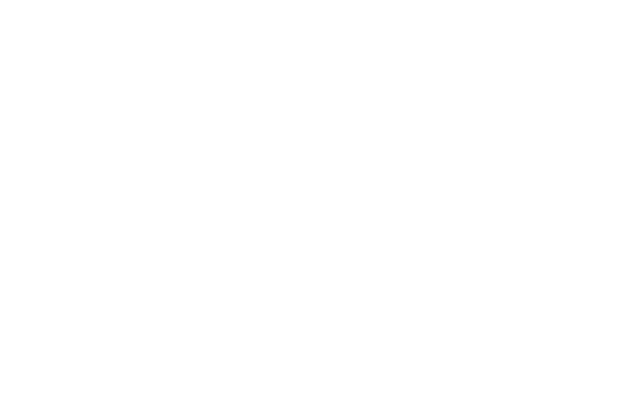
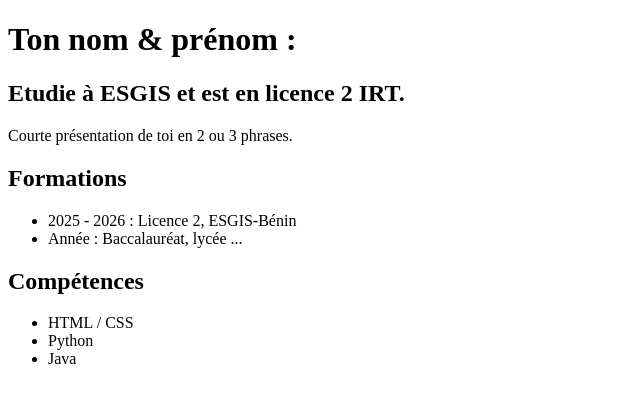
Before and after one commit to Saha66-tech/mon-cv, a plain HTML site: page index.html in a window 1280 px wide. Shown: the whole page, without its empty margins (0-640 px from the left). Drawn offline with Linux system fonts and the light colour scheme.

Commit message:
mise en place de la section competences

```diff
--- a/index.html
+++ b/index.html
@@ -7,6 +7,25 @@
     <link rel="stylesheet" href="style.css">
 </head>
 <body>
-
+    <!--Titre.-->
+    <h1>Ton nom & prénom :</h1>
+    <h2>Etudie à ESGIS et est en licence 2 IRT.</h2>
+    <!--Courte description.-->
+    <p>Courte présentation de toi en 2 ou 3 phrases.</p>
+    <!--Formations.-->
+    <h2>Formations</h2>
+    <ul>
+        <li>2025 - 2026 : Licence 2, ESGIS-Bénin</li>
+        <li>Année : Baccalauréat, lycée ...</li>
+    </ul>
+    <!--Expériences.-->
+    <!--Compétences.-->
+    <h2>Compétences</h2>
+    <ul>
+        <li>HTML / CSS</li>
+        <li>Python</li>
+        <li>Java</li>
+    </ul>
+    <!--Associations.-->
 </body>
 </html>
```
